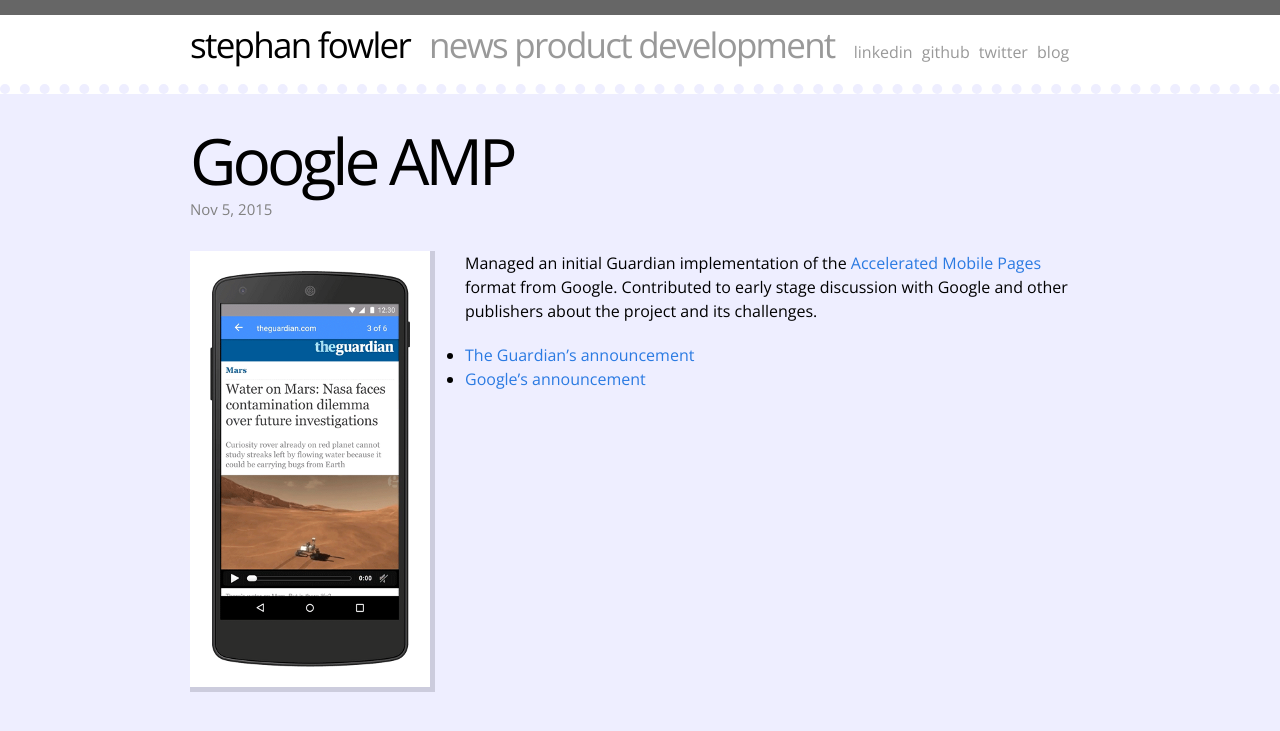
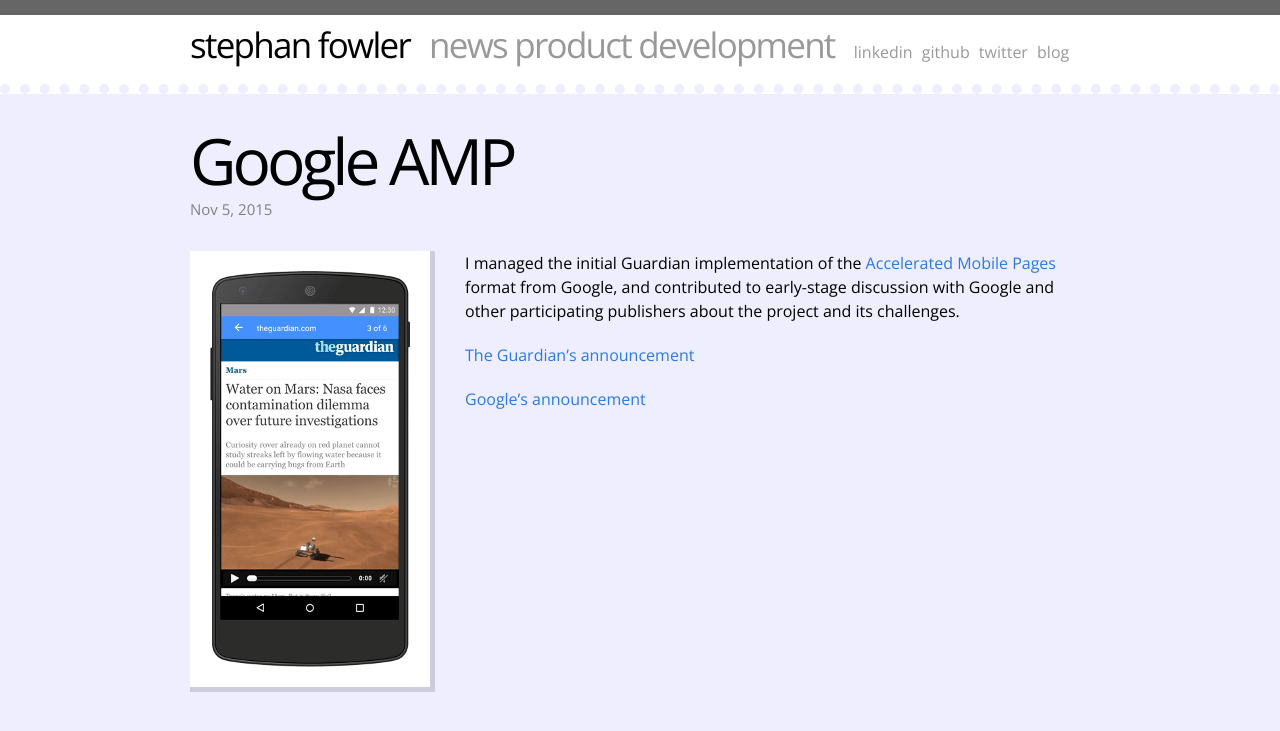
Before and after one commit to stephanfowler/stephanfowler.github.io, a Jekyll site: the page built from _posts/2015-11-05-google-amp.md, in a window 1280 px wide and 900 px high, cut to the strip 0-768 px from the top of the window. Shown: the top 731 px of the strip. Built offline with Jekyll 4.4.1, drawn with Linux system fonts in a browser that asks for light colours.

Commit message:
Google amp

```diff
--- a/_posts/2015-11-05-google-amp.md
+++ b/_posts/2015-11-05-google-amp.md
@@ -8,7 +8,8 @@
   - Uncategorized
 ---
 
-Managed an initial Guardian implementation of the [Accelerated Mobile Pages](https://www.ampproject.org/) format from Google. Contributed to early stage discussion with Google and other publishers about the project and its challenges.
+I managed the initial Guardian implementation of the [Accelerated Mobile Pages](https://www.ampproject.org/) format from Google, and contributed to early-stage discussion with Google and other participating publishers about the project and its challenges.
 
-* [The Guardian's announcement](http://www.theguardian.com/help/insideguardian/2015/oct/07/todays-developer-release-of-accelerated-mobile-pages-amp)
-* [Google's announcement](https://googleblog.blogspot.co.uk/2015/10/introducing-accelerated-mobile-pages.html)
+[The Guardian's announcement](http://www.theguardian.com/help/insideguardian/2015/oct/07/todays-developer-release-of-accelerated-mobile-pages-amp)
+
+[Google's announcement](https://googleblog.blogspot.co.uk/2015/10/introducing-accelerated-mobile-pages.html)
```
